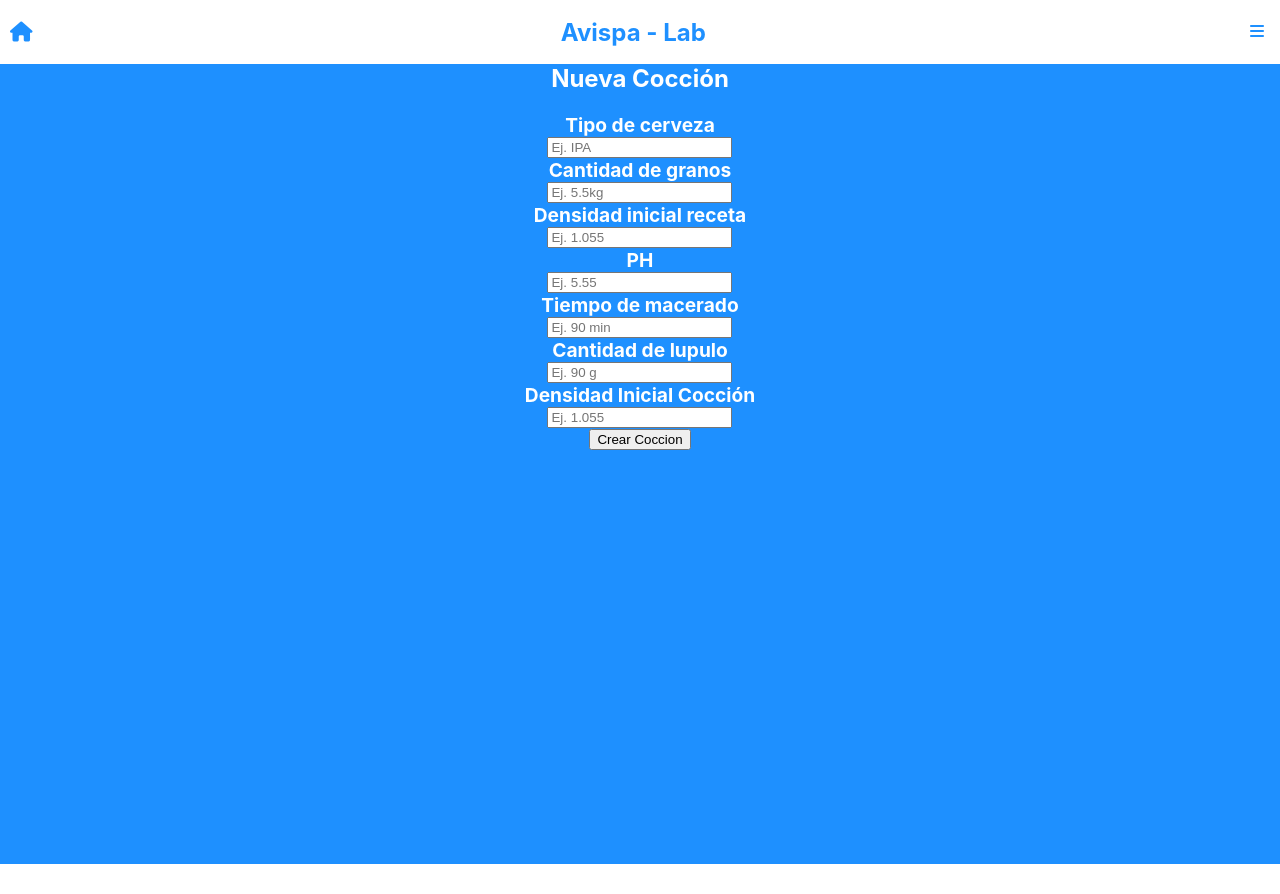
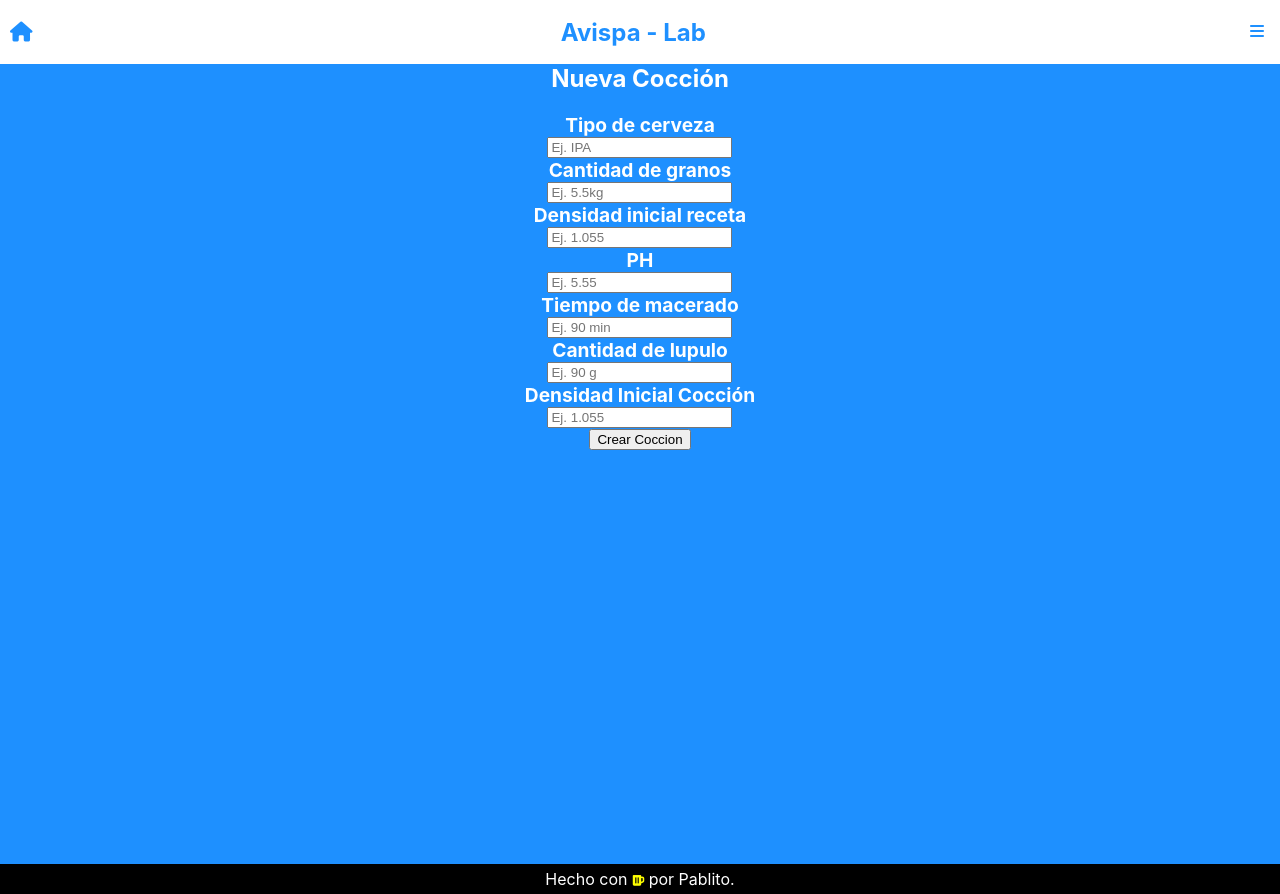
Before and after one commit to Pablito-1988/Avispa-Lab, a React (Create React App) app: page /new in a window 1280 px wide. Before the commit the page ends 864 px from the top, so only its background shows below. Built offline with nearby package versions, Linux system fonts and the light colour scheme.

Commit message:
footer included

```diff
--- a/public/index.html
+++ b/public/index.html
@@ -7,7 +7,7 @@
     <meta name="theme-color" content="#000000" />
     <meta
       name="description"
-      content=""
+      content="Web para "
     />
     <link rel="apple-touch-icon" href="%PUBLIC_URL%/logo192.png" />
     <!--
--- a/src/App.js
+++ b/src/App.js
@@ -7,6 +7,7 @@ import Sugar from './components/Utilitis/Sugar';
 import Mash from './components/Utilitis/Mash';
 import Rule from './components/Utilitis/Rule';
 import New from './components/Recipe/New';
+import Footer from './components/Footer/Footer';
 
 function App() {
   return (
@@ -20,6 +21,7 @@ function App() {
         <Route path="/rule" component={Rule} />
         <Route path="/new" component={New} />
       </Switch>
+      <Footer />
   </>
   );
 }
--- /dev/null
+++ b/src/components/Footer/Footer.js
@@ -0,0 +1,11 @@
+import './footer.css'
+
+const Footer = () => {
+    return (
+        <footer>
+            <p className='copy'>Hecho con <i id='hart' class="fas fa-beer"></i> por Pablito.</p>
+        </footer>
+    )
+}
+
+export default Footer
--- /dev/null
+++ b/src/components/Footer/footer.css
@@ -0,0 +1,30 @@
+footer{
+    width: 100%;
+    height: 30px;
+    display: flex;
+    background-color: black;
+    flex-direction: column;
+    align-items: center;
+    justify-content: center;
+   margin-top: auto;
+}
+
+
+.copy{
+    color: white;
+}
+
+#hart{
+    color: yellow;
+    animation-duration: 5s;
+    animation-name: beating;
+    animation-iteration-count: infinite;
+}
+
+@keyframes beating{
+    0%{font-size: 5px;}
+    25%{font-size: 16px;}
+    50%{font-size: 5px;}
+    75%{font-size: 16px;}
+    100%{font-size: 5px;}
+}
```
